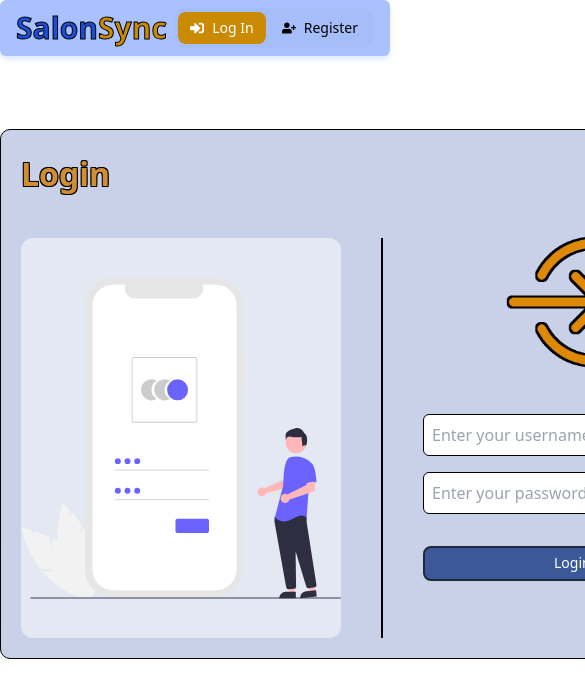
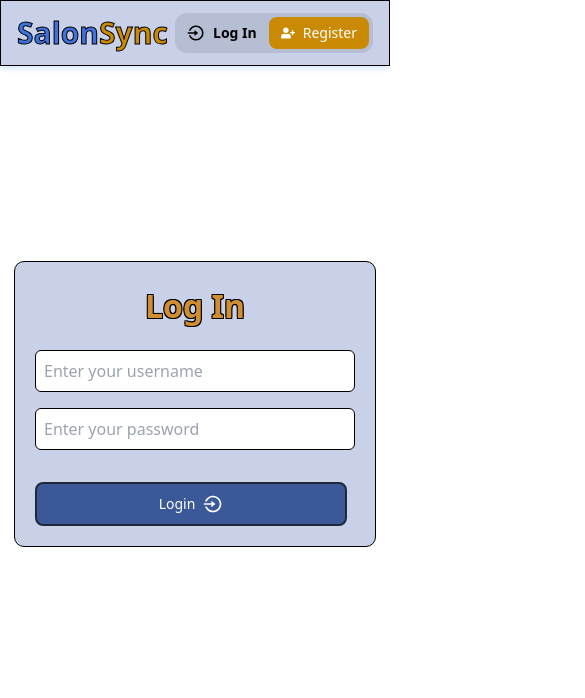
Before and after one commit to Tofaal9152/asdasd, a React (Vite) app: page /login in a window 390 px wide. Shown: the top 698 px of the page, 585 px wide, since content can reach past the window. Built offline with nearby package versions, Linux system fonts and the light colour scheme.

Commit message:
first commit

```diff
--- a/src/components/header/Header.tsx
+++ b/src/components/header/Header.tsx
@@ -4,26 +4,38 @@ import {
   loadFromLocalStorage,
 } from "../../utils/localStorage";
 import { LuMenuSquare } from "react-icons/lu";
-import { FaUserPlus, FaSignInAlt } from "react-icons/fa";
+import { FaUserPlus } from "react-icons/fa";
+import { useState } from "react";
+import { RiLoginCircleLine } from "react-icons/ri";
 
 const Header = () => {
+  const [color, setColor] = useState(false);
   const navigate = useNavigate();
 
+  //   const handleBgToggle = () => {
+  //     setColor((e) => !e);
+  //   };
+  // bg-[#5770B652] bg-[#a9c1ff]
   return (
-    <div className="sticky top-0  shadow-md  bg-[#a9c1ff] max-w-5xl p-2 px-4 mx-auto md:my-1.5 rounded-md shadow-blue-100 z-50 flex items-center justify-between">
+    <div className="md:px-[4%]">
+      <div className="sticky border border-black top-0 shadow-md bg-[#5770B652] md:max-w-4xl lg:max-w-5xl p-3 px-4 md:mx-auto md:my-1.5 md:rounded-md shadow-blue-100 z-50 flex items-center justify-between">
+        {/* Logo Section */}
         <div
-        className=" text-3xl font-bold z-30 stroke-text"
+          className="text-3xl font-bold cursor-pointer z-30 stroke-text"
           onClick={() => {
             navigate("/");
           }}
         >
-        <span className="text-blue-700">Salon</span>
+          <span className="text-[#3f72df]">Salon</span>
           <span className="text-[#CA8A04]">Sync</span>
         </div>
+
+        {/* Navigation */}
         <div>
           <div className="flex justify-center">
-          <nav className="flex overflow-x-auto items-center p-1 space-x-1 rtl:space-x-reverse text-sm text-gray-600 bg-gray-500/5 rounded-xl dark:bg-gray-500/20">
+            <div className="flex overflow-x-auto items-center p-1 space-x-1 rtl:space-x-reverse text-sm text-gray-600 bg-gray-500/20 rounded-xl ">
               {existsInLocalStorage("token") ? (
+                <div>
                   <button
                     onClick={() => {
                       loadFromLocalStorage("role") === "ROLE_CUSTOMER"
@@ -35,35 +47,52 @@ const Header = () => {
                         : navigate("/");
                     }}
                     type="button"
-                className="flex whitespace-nowrap items-center h-8 px-3 font-medium rounded-lg outline-none bg-yellow-600 text-white"
+                    className={`flex whitespace-nowrap items-center h-8 px-3 font-medium rounded-lg outline-none ${
+                      color
+                        ? "bg-yellow-600 text-white transition duration-300 "
+                        : "text-black transition duration-300 hover:text-gray-800"
+                    } `}
                   >
                     <LuMenuSquare className="mr-2" />
                     Dashboard
                   </button>
+                </div>
               ) : (
+                <div>
                   <button
                     onClick={() => {
                       navigate("/login");
                     }}
                     type="button"
-                className="flex whitespace-nowrap items-center h-8 px-3 font-medium rounded-lg outline-none bg-yellow-600 text-white"
+                    className={`flex whitespace-nowrap font-semibold items-center h-8 px-2 rounded-lg outline-none ${
+                      color
+                        ? "bg-yellow-600 text-white transition duration-300 "
+                        : "text-black transition duration-300 hover:text-gray-800"
+                    } `}
                   >
-                <FaSignInAlt className="mr-2" />
+                    <RiLoginCircleLine size={18} className="mr-2" />
                     Log In
                   </button>
+                </div>
               )}
-
+              <div>
                 <button
                   onClick={() => {
                     navigate("/register");
                   }}
                   type="button"
-              className="flex whitespace-nowrap items-center h-8 px-3 font-medium rounded-lg outline-none text-black hover:text-gray-800 "
+                  className={`flex whitespace-nowrap items-center h-8 px-3 font-medium rounded-lg outline-none ${
+                    !color
+                      ? "bg-yellow-600 text-white transition duration-300 "
+                      : "text-black transition duration-300 hover:text-gray-800"
+                  } `}
                 >
                   <FaUserPlus className="mr-2" />
                   Register
                 </button>
-          </nav>
+              </div>
+            </div>
+          </div>
         </div>
       </div>
     </div>
@@ -71,6 +100,7 @@ const Header = () => {
 };
 
 export default Header;
+
 // import { useNavigate } from "react-router-dom";
 // import {
 //   existsInLocalStorage,
--- a/src/components/iconButton/IconButton.tsx
+++ b/src/components/iconButton/IconButton.tsx
@@ -1,17 +1,33 @@
 export default function IconButton({
-    text, icon, callback, direction = 'left', className = '', disabled = false
-}: { text: string, icon: any, callback: Function, direction?: string, className?: string, disabled?: boolean }) {
+  text,
+  icon,
+  callback,
+  direction = "left",
+  className = "",
+  disabled = false,
+}: {
+  text: string;
+  icon: any;
+  callback: Function;
+  direction?: string;
+  className?: string;
+  disabled?: boolean;
+}) {
   return (
     <button
       disabled={disabled}
-            onClick={() => { callback() }}
+      onClick={() => {
+        callback();
+      }}
       type="button"
-            className={`h-[2.2rem] text-white bg-[#3b5998] hover:bg-[#3b5998]/90 focus:ring-4 focus:outline-none focus:ring-[#3b5998]/50 font-medium rounded-lg text-sm px-3 py-1.5 text-center inline-flex items-center me-2 mt-[1rem] border-gray-800 border-2 ${direction === 'left' ? 'flex-row' : 'flex-row-reverse'} ${className}`}
+      className={`h-[2.2rem] text-white bg-[#3b5998] hover:bg-[#3b5998]/90 focus:ring-4 focus:outline-none focus:ring-[#3b5998]/50 font-medium rounded-lg text-sm px-4 py-5 text-center inline-flex items-center me-2 mt-[1rem] border-gray-800 border-2 ${
+        direction === "left" ? "flex-row" : "flex-row-reverse"
+      } ${className}`}
     >
-            <span className="block w-full text-center">
+      <span className=" w-full text-center flex items-center justify-center">
         {text}
+        {icon}
       </span>
-            {icon}
     </button>
   );
 }
--- a/src/pages/loginPage/LoginPage.tsx
+++ b/src/pages/loginPage/LoginPage.tsx
@@ -1,6 +1,6 @@
 import Header from "../../components/header/Header";
 import IconButton from "../../components/iconButton/IconButton";
-import bg from '../../assets/logRegBG.svg'
+import bg from "../../assets/logRegBG.svg";
 import customerReg from "../../assets/customerReg.svg";
 import LoginImg from "../../assets/login.png";
 import { RiLoginCircleLine } from "react-icons/ri";
@@ -19,7 +19,7 @@ export default function RegistrationPage() {
 
   let [alert, setAlertBox] = useState({
     isError: false,
-        message: ""
+    message: "",
   });
 
   const onSubmit = () => {
@@ -27,17 +27,14 @@ export default function RegistrationPage() {
 
     setAlertBox({
       isError: false,
-            message: "Please wait..."
+      message: "Please wait...",
     });
 
     // check if all fields are filled
-        if (
-            !formData.username ||
-            !formData.password
-        ) {
+    if (!formData.username || !formData.password) {
       setAlertBox({
         isError: true,
-                message: "All fields are required"
+        message: "All fields are required",
       });
       return;
     }
@@ -45,7 +42,7 @@ export default function RegistrationPage() {
     if (formData.password.length < 6) {
       setAlertBox({
         isError: true,
-                message: "Password should be of atleast 6 characters"
+        message: "Password should be of atleast 6 characters",
       });
       return;
     }
@@ -62,7 +59,7 @@ export default function RegistrationPage() {
           res.text().then((errorMessage) => {
             setAlertBox({
               isError: true,
-                            message: errorMessage
+              message: errorMessage,
             });
           });
           return;
@@ -71,7 +68,7 @@ export default function RegistrationPage() {
         return res.json().then((data) => {
           return {
             status: res.status,
-                        data: data
+            data: data,
           };
         });
       })
@@ -79,19 +76,21 @@ export default function RegistrationPage() {
         if (data && data.status !== 200) {
           setAlertBox({
             isError: true,
-                        message: "Invalid username or password"
+            message: "Invalid username or password",
           });
           return;
         }
         console.log(data);
         setAlertBox({
           isError: false,
-                    message: "Redirecting..."
+          message: "Redirecting...",
         });
         if (data && data.data) {
           storeInLocalStorage("token", data.data.token);
 
-                    let role = data.data.roles.length ? data.data.roles[0] : "ROLE_CUSTOMER";
+          let role = data.data.roles.length
+            ? data.data.roles[0]
+            : "ROLE_CUSTOMER";
           storeInLocalStorage("role", role);
 
           storeInLocalStorage("id", data.data?.id);
@@ -99,12 +98,10 @@ export default function RegistrationPage() {
           if (role === "ROLE_CUSTOMER") {
             navigate("/customer-dashboard");
             return;
-                    }
-                    else if (role === "ROLE_SALON") {
+          } else if (role === "ROLE_SALON") {
             navigate("/salon-dashboard");
             return;
-                    }
-                    else if (role === "ROLE_ADMIN") {
+          } else if (role === "ROLE_ADMIN") {
             navigate("/admin-dashboard");
             return;
           }
@@ -112,48 +109,62 @@ export default function RegistrationPage() {
       });
   };
 
-
   return (
-        <div className="">
+    <>
       <Header></Header>
-            <div style={{
+      <div
+        style={{
           background: `url(${bg})`,
           backgroundSize: "cover",
-                backgroundPosition: "center"
-            }} className="absolute top-0 h-screen w-screen">
-            </div>
+          backgroundPosition: "center",
+        }}
+        className="absolute top-0 h-screen w-screen"
+      ></div>
 
-            <div className="flex h-[80vh] relative top-[0rem]">
+      <div className="flex h-[80vh] relative top-[0rem] mx-auto ">
         <div
-                    className="rounded-sm glass-bg p-6 m-auto border border-black max-w-[960px]"
+          className="rounded-sm glass-bg p-6 m-auto border border-black "
           style={{
             backgroundColor: "rgb(87 112 182 / 32%)",
           }}
         >
           <h1
-                        className="text-[#d18d32] text-[2rem] font-bold mb-10"
+            className="text-[#d18d32] text-[2rem] text-center font-bold mb-10 md:block hidden mx-auto"
             style={{
               textShadow:
                 "-1px -1px 0 black, 1px -1px 0 black, -1px 1px 0 black, 1px 1px 0 black",
             }}
           >
-                        Login
+            Log In
           </h1>
-
-                    <div className="flex flex-row space-x-10 justify-around">
-                        <div className="flex flex-col w-[20rem]">
+          <div className="flex flex-row md:space-x-10 justify-around">
+            <div className="md:flex flex-col w-[20rem] hidden">
               <img
                 className="h-[25rem] bg-white rounded-xl w-[20rem] bg-opacity-50"
                 src={customerReg}
-                                alt="Salon Registration" />
+                alt="Salon Registration"
+              />
             </div>
 
-                        <div className="border border-black"></div>
+            <div className="border border-black hidden md:block"></div>
 
             <div className="flex">
               <div className="flex flex-col w-[20rem] mx-auto">
-                                <img src={LoginImg} alt="" className="w-44 mx-auto  relative top-[-1.5rem]" />
+                <img
+                  src={LoginImg}
+                  alt=""
+                  className="w-44 mx-auto relative top-[-1.5rem] md:block hidden"
+                />
 
+                <h1
+                  className="text-[#d18d32] text-[2rem] font-bold mb-5 md:hidden block mx-auto"
+                  style={{
+                    textShadow:
+                      "-1px -1px 0 black, 1px -1px 0 black, -1px 1px 0 black, 1px 1px 0 black",
+                  }}
+                >
+                  Log In
+                </h1>
                 <input
                   onChange={(e) => {
                     setFormData({ ...formData, username: e.target.value });
@@ -172,14 +183,20 @@ export default function RegistrationPage() {
                   className="border border-black outline-none p-2 rounded-md mb-4"
                 />
 
-                                {
-                                    alert.message && <div className={`text-center ${alert.isError ? "text-white" : "text-green-500"} text-sm ${alert.isError ? "bg-red-500" : "bg-lime-200"} me-2 rounded-md p-1`}>
+                {alert.message && (
+                  <div
+                    className={`text-center ${
+                      alert.isError ? "text-white" : "text-green-500"
+                    } text-sm ${
+                      alert.isError ? "bg-red-500" : "bg-lime-200"
+                    } me-2 rounded-md p-1`}
+                  >
                     {alert.message}
                   </div>
-                                }
+                )}
 
                 <IconButton
-                                    icon={<RiLoginCircleLine />}
+                  icon={<RiLoginCircleLine size={20}  className="ml-2"/>}
                   text="Login"
                   callback={onSubmit}
                 />
@@ -188,6 +205,6 @@ export default function RegistrationPage() {
           </div>
         </div>
       </div>
-
-        </div>);
+    </>
+  );
 }
--- a/src/pages/registrationPage/RegistrationCustomer.tsx
+++ b/src/pages/registrationPage/RegistrationCustomer.tsx
@@ -95,13 +95,13 @@ export default function RegistrationCutomer() {
 
     return (
         <div
-            className="rounded-sm glass-bg p-6 m-auto border border-black max-w-[960px]"
+            className="rounded-sm glass-bg   p-6 m-auto border border-black max-w-4xl px-[4%]"
             style={{
                 backgroundColor: "rgb(87 112 182 / 32%)",
             }}
         >
             <h1
-                className="text-[#d18d32] text-[2rem] font-bold mb-10"
+                className="text-[#d18d32] text-[2rem] text-center font-bold mb-10"
                 style={{
                     textShadow:
                         "-1px -1px 0 black, 1px -1px 0 black, -1px 1px 0 black, 1px 1px 0 black",
@@ -109,15 +109,15 @@ export default function RegistrationCutomer() {
             >
                 Customer Registration
             </h1>
-            <div className="flex flex-row space-x-10 justify-around">
-                <div className="flex flex-col w-[20rem]">
+            <div className="flex flex-row md:space-x-10 justify-around">
+                <div className=" flex-col w-[20rem] hidden md:flex">
                     <img
                         className="h-[25rem] bg-white rounded-xl w-[20rem] bg-opacity-50"
                         src={customerReg}
                         alt="Salon Registration" />
                 </div>
 
-                <div className="border border-black"></div>
+                <div className="border border-black hidden md:flex"></div>
 
                 <div>
                     <div className="flex flex-col w-[20rem]">
@@ -174,7 +174,7 @@ export default function RegistrationCutomer() {
                         }
 
                         <IconButton
-                            icon={<FaArrowAltCircleRight />}
+                            icon={<FaArrowAltCircleRight size={16} className="ml-1"/>}
                             text="Register"
                             callback={onSubmit}
                         />
--- a/src/pages/registrationPage/RegistrationPage.tsx
+++ b/src/pages/registrationPage/RegistrationPage.tsx
@@ -1,8 +1,8 @@
 import Header from "../../components/header/Header";
 import IconButton from "../../components/iconButton/IconButton";
-import bg from '../../assets/logRegBG.svg'
-import salon from '../../assets/salon.svg';
-import customer from '../../assets/booking.svg';
+import bg from "../../assets/logRegBG.svg";
+import salon from "../../assets/salon.svg";
+import customer from "../../assets/booking.svg";
 import { IoPerson } from "react-icons/io5";
 import { FaShop } from "react-icons/fa6";
 import { useState } from "react";
@@ -16,47 +16,89 @@ export default function RegistrationPage() {
   return (
     <div className="overflow-hidden h-screen">
       <Header></Header>
-            <div style={{
+      <div
+        style={{
           background: `url(${bg})`,
           backgroundSize: "cover",
-                backgroundPosition: "center"
-            }} className="absolute top-0 h-screen w-screen">
-            </div>
+          backgroundPosition: "center",
+        }}
+        className="absolute top-0 h-screen w-screen"
+      ></div>
 
-
-            <div className={`flex h-[80vh] relative ${page !== "" ? "top-[-40rem]" : "top-[0rem]"} duration-700 transition-all`}>
+      <div
+        className={`flex h-[80vh] px-[4%] relative ${
+          page !== "" ? "top-[-40rem]" : "top-[0rem]"
+        } duration-700 transition-all`}
+      >
         <div className="m-auto">
           {/* Card */}
-                    <div className='rounded-sm glass-bg p-6 max-w-[960px] m-auto border border-black' style={{
-                        backgroundColor: "rgb(87 112 182 / 32%)"
-                    }}>
-                        <h1 className="text-[#d18d32] text-[2rem] font-bold mb-10" style={{
-                            textShadow: "-1px -1px 0 black, 1px -1px 0 black, -1px 1px 0 black, 1px 1px 0 black"
-                        }}>
+          <div
+            className="rounded-sm glass-bg p-6 max-w-[960px] m-auto border border-black"
+            style={{
+              backgroundColor: "rgb(87 112 182 / 32%)",
+            }}
+          >
+            <h1
+              className="text-[#d18d32] text-[2rem] text-center font-bold mb-10"
+              style={{
+                textShadow:
+                  "-1px -1px 0 black, 1px -1px 0 black, -1px 1px 0 black, 1px 1px 0 black",
+              }}
+            >
               Register
             </h1>
             <div className="flex flex-row space-x-10">
               <div className="flex flex-col">
-                                <img className="h-[16rem]" src={salon} alt="Salon Registration" />
-                                <IconButton icon={<FaShop size={20} className="mr-4" />} text="Register your Salon" callback={() => { setPage("salon") }} />
+                <img
+                  className="h-[16rem]"
+                  src={salon}
+                  alt="Salon Registration"
+                />
+                <IconButton
+                className="text-xs md:text-sm"
+                  icon={<FaShop size={18} className="ml-2" />}
+                  text="Register your Salon"
+                  callback={() => {
+                    setPage("salon");
+                  }}
+                />
               </div>
               <div className="border border-black"></div>
               <div className="flex flex-col">
-                                <img className="h-[16rem]" src={customer} alt="Salon Registration" />
-                                <IconButton icon={<IoPerson size={20} className="mr-4" />} text="Register as customer" callback={() => { setPage("customer") }} />
+                <img
+                  className="h-[16rem]"
+                  src={customer}
+                  alt="Salon Registration"
+                />
+                <IconButton
+                className="text-xs md:text-sm"
+                  icon={<IoPerson size={18} className="ml-2" />}
+                  text="Register as customer"
+                  callback={() => {
+                    setPage("customer");
+                  }}
+                />
               </div>
             </div>
           </div>
         </div>
       </div>
 
-
-            <div className={`relative ${page === "customer" ? "flex h-[80vh] top-[-38rem]" : "top-[100rem]"} duration-700 transition-all`}>
-                <RegistrationCutomer />
+      <div
+        className={`relative  ${
+          page === "customer" ? "flex h-[80vh] top-[-38rem] md:mt-[4rem]" : "top-[100rem]"
+        } duration-700 transition-all`}
+      >
+        <RegistrationCutomer  />
       </div>
 
-            <div className={`relative ${page === "salon" ? "flex h-[80vh] top-[-71rem]" : "top-[100rem]"} duration-700 transition-all`}>
+      <div
+        className={`relative  ${
+          page === "salon" ? "flex h-[80vh] top-[-71rem] md:mt-[4rem]" : "top-[100rem]"
+        } duration-700 transition-all`}
+      >
         <SalonRegistration />
       </div>
-        </div>);
+    </div>
+  );
 }
--- a/src/pages/registrationPage/SalonRegistration.tsx
+++ b/src/pages/registrationPage/SalonRegistration.tsx
@@ -106,13 +106,13 @@ export function SalonRegistration() {
 
   return (
     <div
-      className="rounded-sm glass-bg p-6 m-auto border border-black max-w-[960px]"
+      className="rounded-sm glass-bg p-6 m-auto border border-black max-w-4xl px-[4%]"
       style={{
         backgroundColor: "rgb(87 112 182 / 32%)",
       }}
     >
       <h1
-        className="text-[#d18d32] text-[2rem] font-bold mb-10"
+        className="text-[#d18d32] text-[2rem] text-center font-bold mb-10"
         style={{
           textShadow:
             "-1px -1px 0 black, 1px -1px 0 black, -1px 1px 0 black, 1px 1px 0 black",
@@ -120,18 +120,18 @@ export function SalonRegistration() {
       >
         Salon Registration
       </h1>
-      <div className="flex flex-row space-x-10 justify-around">
-        <div className="flex flex-col w-[20rem]">
+      <div className="flex flex-row md:space-x-10 justify-around">
+        <div className=" flex-col w-[20rem] hidden md:flex">
           <img
-            className="h-[25rem] bg-white rounded-xl w-[20rem] bg-opacity-50"
+            className="h-[25rem]  bg-white rounded-xl w-[20rem] bg-opacity-50"
             src={salonReg}
             alt="Salon Registration" />
         </div>
 
-        <div className="border border-black"></div>
+        <div className="border hidden md:flex border-black"></div>
 
         <div>
-          <div className="flex flex-col w-[20rem]">
+          <div className="flex flex-col w-[20rem] mx-auto">
             {/* <label className="relative mb-4">
               <input
                 type="file"
@@ -212,7 +212,7 @@ export function SalonRegistration() {
             }
 
             <IconButton
-              icon={<FaArrowAltCircleRight />}
+              icon={<FaArrowAltCircleRight size={16} className="ml-1" />}
               text="Register"
               callback={onSubmit}
             />
```
Lines whose indentation alone changed are shown as unchanged.
